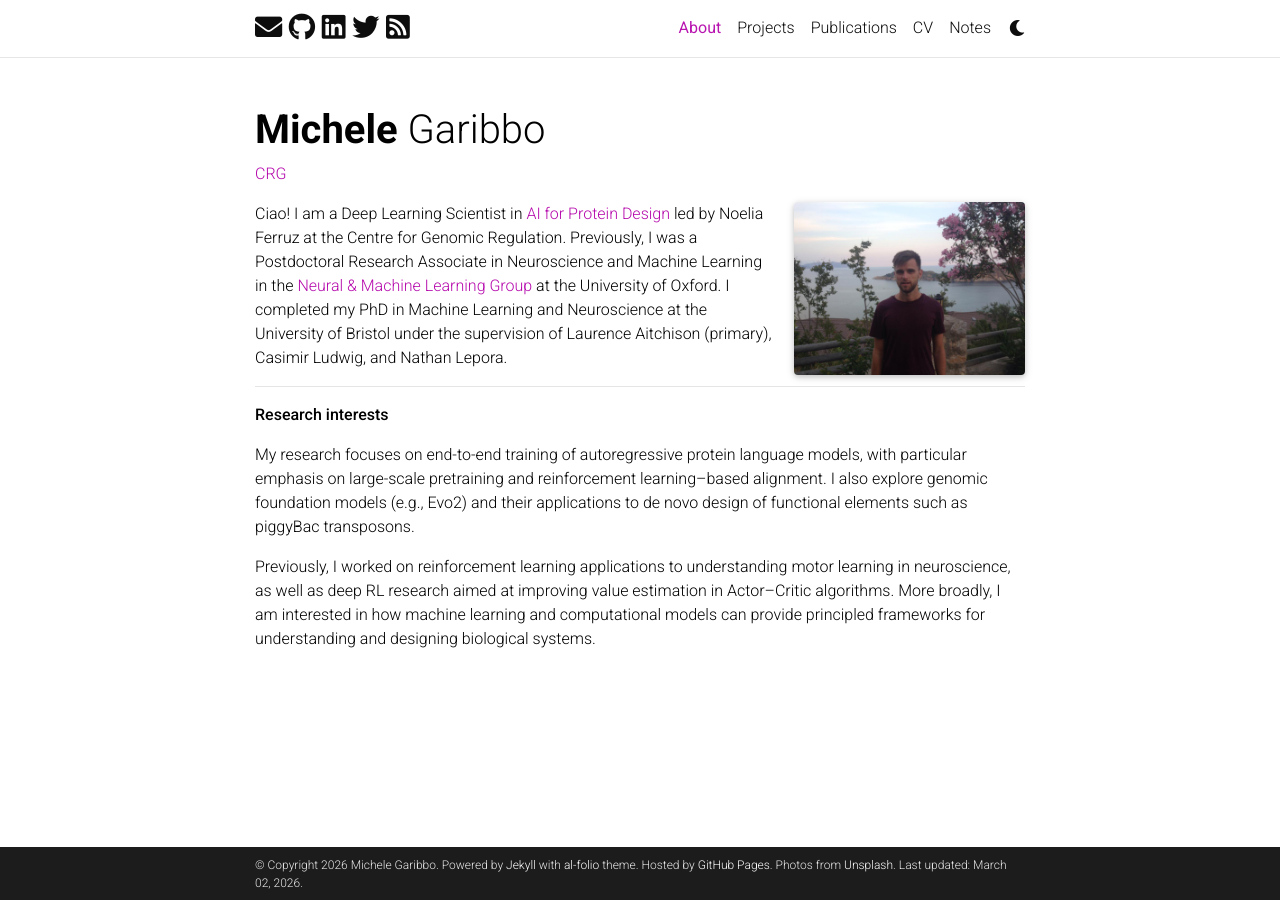
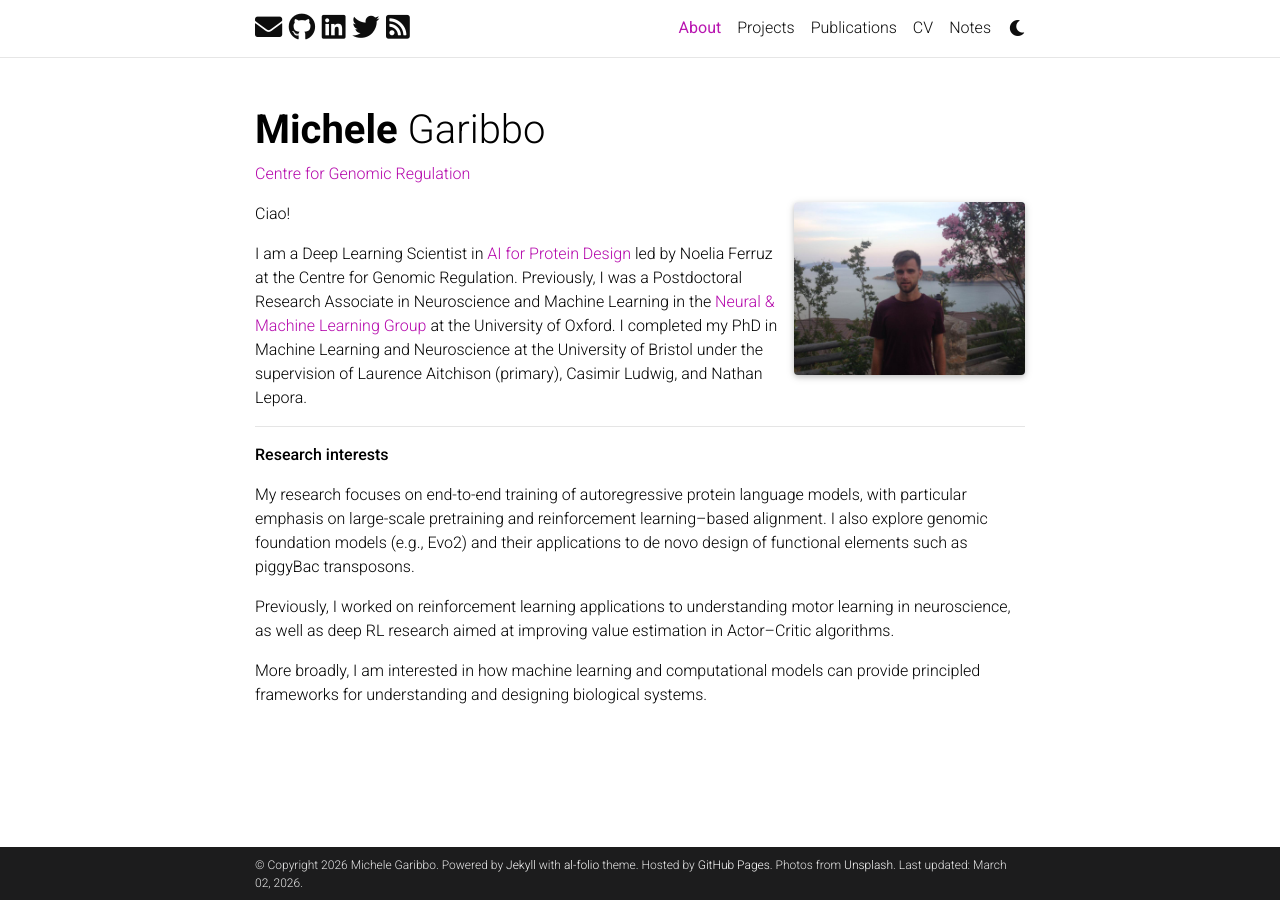
Before and after one commit to michele1993/michele1993.github.io, a Jekyll site: the page built from _pages/about.md, in a window 1280 px wide. Built offline with Jekyll 4.4.1, drawn with Linux system fonts in a browser that asks for light colours; comment, search, counter and statistics services are not loaded; a style sheet for code colours, icons or effects is not loaded.

Commit message:
update bio

```diff
--- a/_pages/about.md
+++ b/_pages/about.md
@@ -2,7 +2,7 @@
 layout: about
 title: About
 permalink: /
-subtitle: <a href='https://www.crg.eu/en/group-members/michele-garibbo'>CRG</a>
+subtitle: <a href='https://www.crg.eu/en/group-members/michele-garibbo'>Centre for Genomic Regulation</a>
 
 profile:
   align: right
@@ -15,6 +15,7 @@ social: false  # includes social icons at the bottom of the page
 ---
 
 Ciao!
+
 I am a Deep Learning Scientist in <a href="https://www.aiproteindesign.com">AI for Protein Design</a> led by Noelia Ferruz at the Centre for Genomic Regulation.
 Previously, I was a Postdoctoral Research Associate in Neuroscience and Machine Learning in the <a href="https://neuralml.github.io">Neural & Machine Learning Group</a> at the University of Oxford.
 I completed my PhD in Machine Learning and Neuroscience at the University of Bristol under the supervision of Laurence Aitchison (primary), Casimir Ludwig, and Nathan Lepora.
@@ -26,4 +27,5 @@ I completed my PhD in Machine Learning and Neuroscience at the University of Bri
 My research focuses on end-to-end training of autoregressive protein language models, with particular emphasis on large-scale pretraining and reinforcement learning–based alignment. I also explore genomic foundation models (e.g., Evo2) and their applications to de novo design of functional elements such as piggyBac transposons.
 
 Previously, I worked on reinforcement learning applications to understanding motor learning in neuroscience, as well as deep RL research aimed at improving value estimation in Actor–Critic algorithms.
+
 More broadly, I am interested in how machine learning and computational models can provide principled frameworks for understanding and designing biological systems.
```
